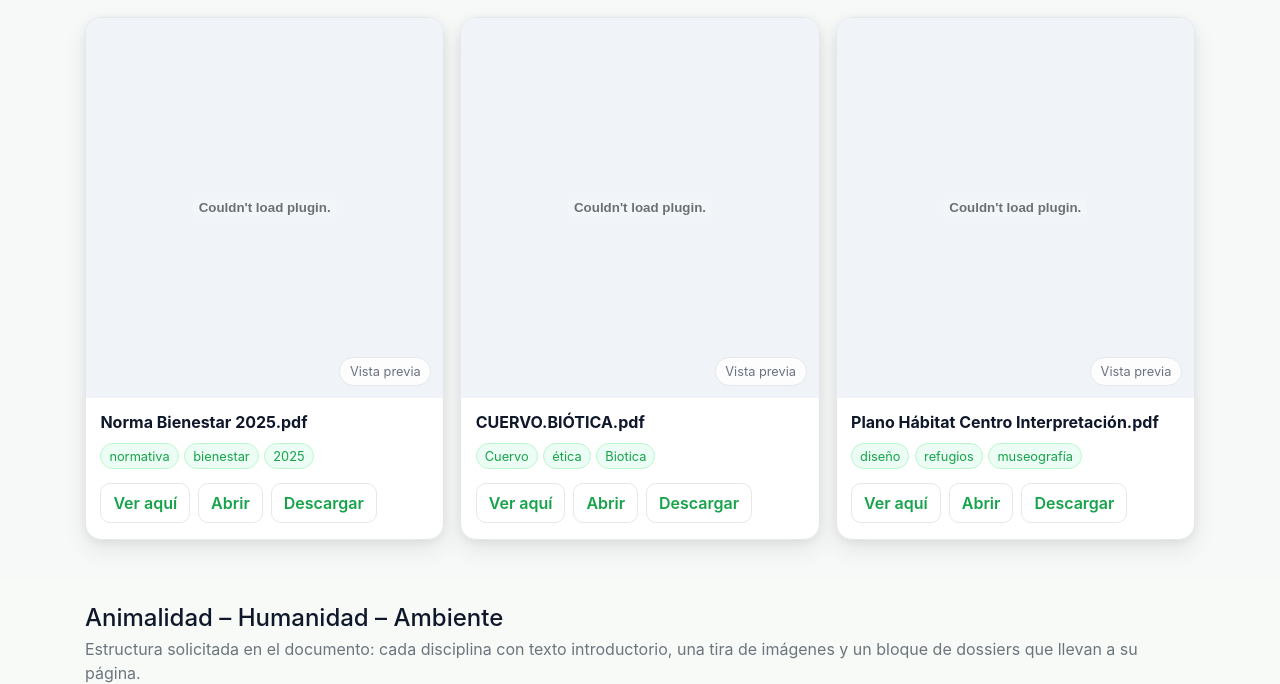
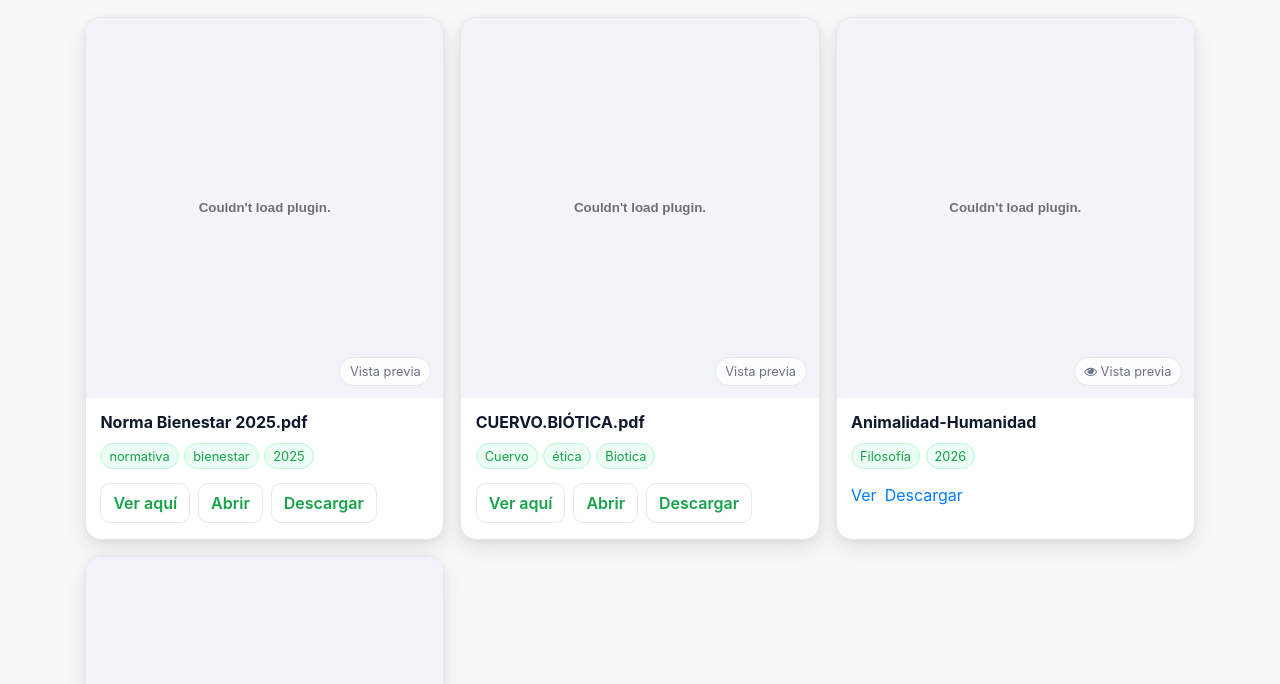
Before and after one commit to EnciclopediadeAnimalesMexicanos/Enciclopedia-de-Animales-Mexicanoss, a website: page humanidad-animalidad.html in a window 1280 px wide. Shown: the part 1038-1722 px from the top of the page. Drawn offline with nearby package versions, Linux system fonts and the light colour scheme.

Commit message:
Actualización de ficha animalidad

```diff
--- a/humanidad-animalidad.html
+++ b/humanidad-animalidad.html
@@ -82,9 +82,6 @@
     /* Modal */
     .modal-content{border-radius:16px}
   </style>
-</head>
-<body>
-
  <!-- Header unificado -->
     <header id="siteHeader" class="site-header" role="banner">
       <div class="container">
@@ -247,7 +244,24 @@
             </div>
           </div>
         </article>
-
+</head>
+<body>
+<article class="pdf-item" data-name="Animalidad-Humanidad" data-tags="Filosofia, 2026" data-date="2026-02-26">
+  <div class="preview">
+    <embed class="pdf-embed lazy-embed" title="Animalidad-Humanidad" data-src="Revista_de_Animalidad_3_compressed.pdf#view=FitH" type="application/pdf" />
+    <span class="hint"><i class="fa fa-eye"></i> Vista previa</span>
+  </div>
+  <div class="pdf-meta">
+    <div class="pdf-name">Animalidad-Humanidad</div> <div class="tag-row">
+      <span class="badge-tag">Filosofía</span>
+      <span class="badge-tag">2026</span>
+    </div>
+    <div class="actions">
+      <a href="#" class="btn-primary-action js-open-pdf" data-pdf="Revista_de_Animalidad_3_compressed.pdf" data-title="Animalidad-Humanidad">Ver</a>
+      <a class="btn-secondary-action" href="Revista_de_Animalidad_3_compressed.pdf" download>Descargar</a>
+    </div>
+  </div>
+</article>
         <!-- Arquitectónicas -->
         <article class="pdf-item" data-name="Plano Hábitat Centro Interpretación.pdf"
                  data-tags="diseño, refugios, museografía"
```
Also changed, not shown: index.html (+8 -7 lines).
